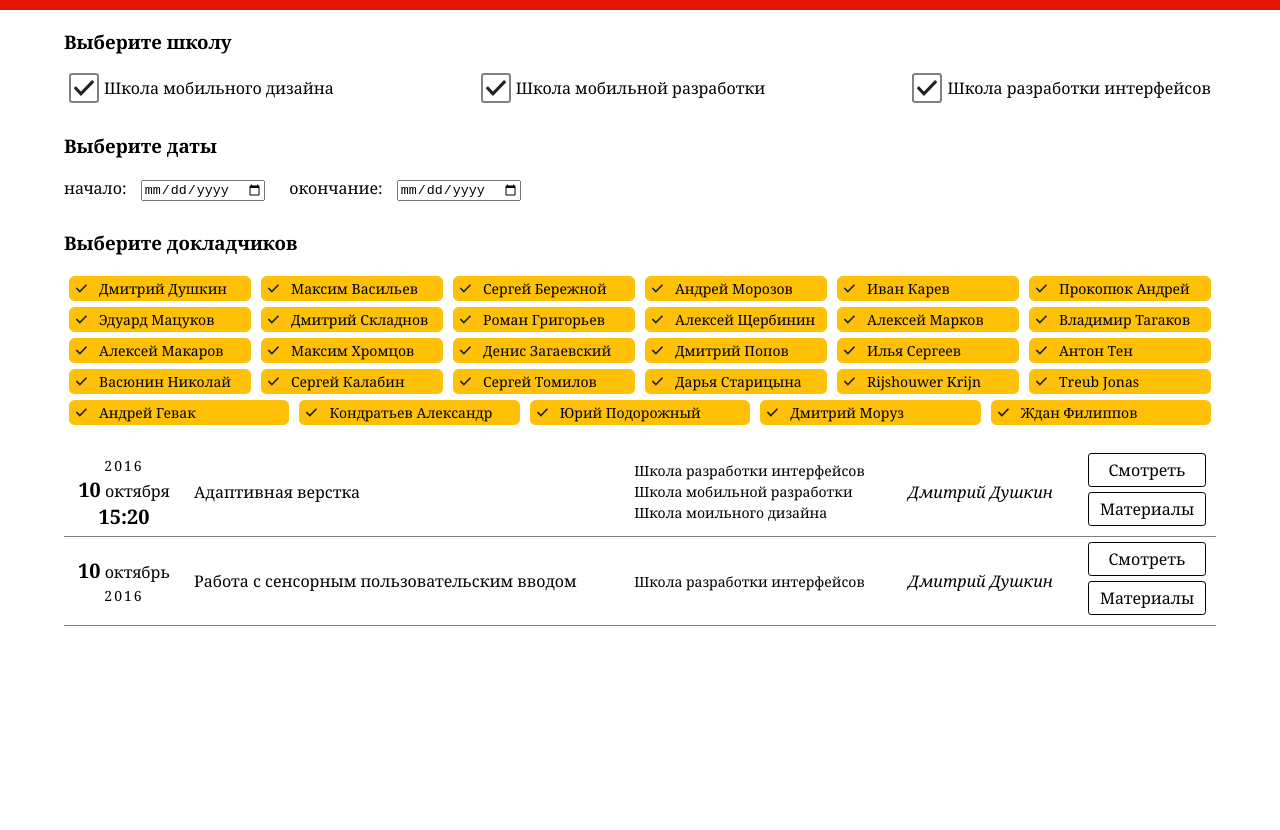
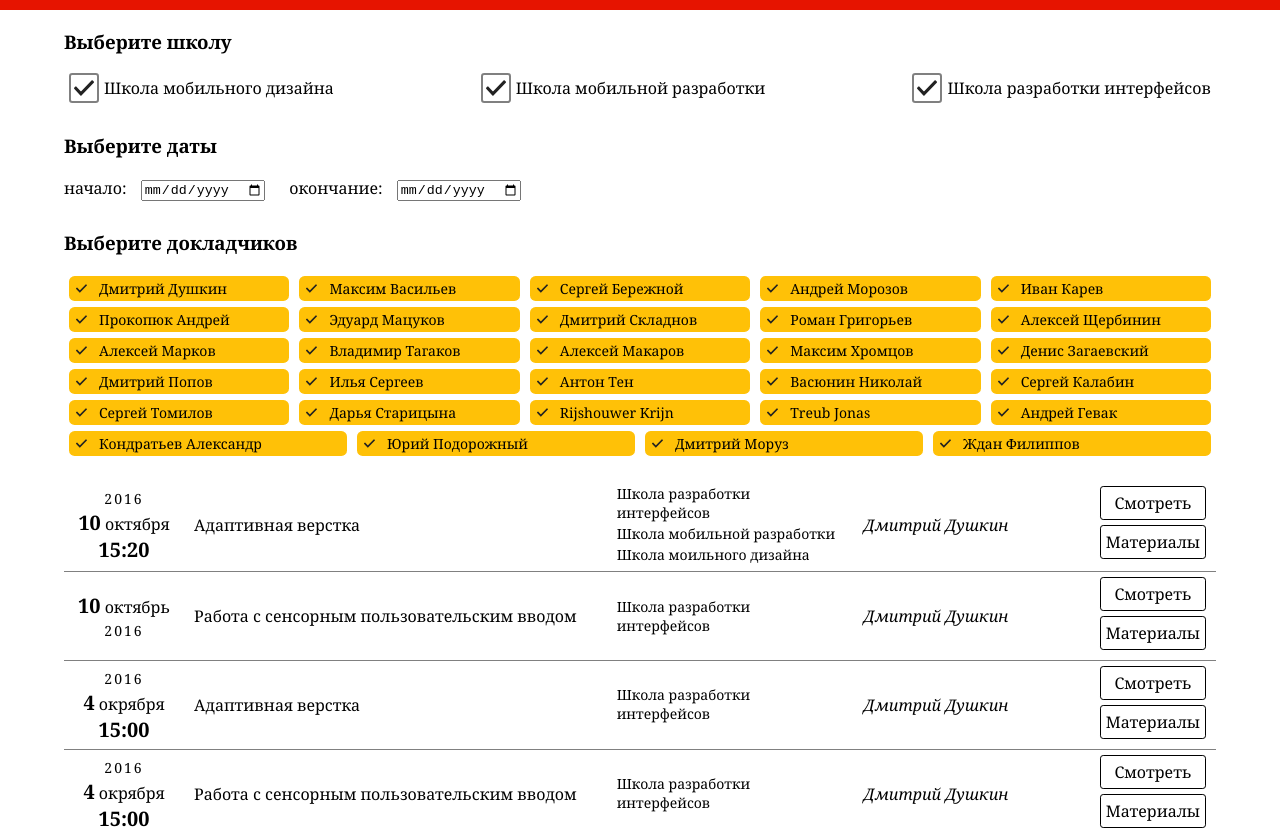
Before and after one commit to VladimirTyalo/yandex-school, a plain HTML site: page index.html in a window 1280 px wide. Shown: the part 147-977 px from the top of the page. Before the commit the page ends 800 px from the top, so only its background shows below. Drawn offline with Linux system fonts and the light colour scheme.

Commit message:
feature(view) add lectures view

```diff
--- a/schedule-data.js
+++ b/schedule-data.js
@@ -540,7 +540,8 @@ var lectures = [
     "lecture-id": "312",
     "date": "2016-11-29T15:00:00.000Z",
     "schools": [
-      "design"
+      "design",
+      "interfaces"
     ],
     "title": "Айдентика",
     "speaker": "",
--- a/schedule.css
+++ b/schedule.css
@@ -65,7 +65,6 @@ ul {
 .schools-controller label {
   cursor: pointer;
   position: relative;
-
   padding: 5px 5px 5px 40px;
   margin-bottom: 10px;
 }
@@ -74,10 +73,7 @@ ul {
   flex: 1 0 100%;
   display: flex;
   flex-direction: row;
-  justify-content: stretch;
   flex-wrap: wrap;
-  align-items: flex-start;
-  overflow: hidden;
 }
 
 .speaker-controller__title {
@@ -85,7 +81,7 @@ ul {
 }
 
 .speaker-controller label {
-  flex: 1 0 160px;
+  flex: 1 1 200px;
   font-size: 14px;
   cursor: pointer;
   opacity: 0.4;
--- a/schedule.js
+++ b/schedule.js
@@ -73,16 +73,32 @@
     },
     init: function () {
       speakerView.init();
+
+      var filterObj = { schools: ["mobile", "design", "interfaces"] };
+      scheduleView.init(controller.getSchoolLectures(filterObj));
     }
 
   };
 
   var scheduleView = {
     init: function (lectureList) {
-
+      scheduleView.render(lectureList);
     },
     render: function (lectureList) {
+      var $lectures = document.querySelector(".lectures");
+      var fragment = document.createDocumentFragment();
 
+      lectureList.forEach(function (lecture) {
+        var $lectureItem = document.createElement("li");
+        $lectureItem.setAttribute("class", "lectures__item");
+
+
+        $lectureItem.appendChild(lectureView.init(lecture));
+        fragment.appendChild($lectureItem);
+
+      });
+
+      $lectures.appendChild(fragment);
     }
   };
 
@@ -114,16 +130,16 @@
   };
 
   var lectureView = {
-    init: function (lecture, $lectureItem) {
+    init: function (lecture) {
       var fragment = document.createDocumentFragment();
 
       var $lectureDate = document.createElement("div");
-      $lectureDate.setAttribute("class", "lectures_date");
+      $lectureDate.setAttribute("class", "lectures__date");
       $lectureDate.innerHTML = getLectureDateHTML(lecture);
 
       var $lectureTitle = document.createElement("div");
       $lectureTitle.setAttribute("class", "lectures__title");
-      $lecturesTitle.innerHTML = lecture.title;
+      $lectureTitle.innerHTML = lecture.title;
 
       var $lectureSchools = document.createElement("div");
       $lectureSchools.setAttribute("class", "lectures__schools");
@@ -143,7 +159,7 @@
       fragment.appendChild($lectureSpeakers);
       fragment.appendChild($lectureInfo);
 
-      $lectureInfo.appendChild(fragment);
+      return fragment;
     }
   };
 
@@ -174,13 +190,13 @@ function getLectureSpeakersHTML(lecture) {
       return acc;
     }, "");
   } else {
-    return `<a href="#" class="lectures__speaker">${speaker.name}</a>`;
+    return `<a href="#" class="lectures__speaker">${lecture.speaker.name}</a>`;
   }
 }
 
 function getLectureSchoolsHTML(lecture) {
   return lecture.schools.reduce(function (acc, school) {
-    acc += `<div class="lectures__school">${school}</div>`;
+    acc += `<div class="lectures__school">${getSchoolName(school)}</div>`;
     return acc;
   }, "");
 }
@@ -190,6 +206,13 @@ function getTime(date) {
   var mins = date.getMinutes();
 
   return `${hours < 10 ? "0" + hours : hours}:${mins < 10 ? "0" + mins : mins}`;
+}
+
+function getSchoolName(shortName) {
+  var map = {interfaces: "Школа разработки интерфейсов",
+             design: "Школа мобильного дизайна",
+            mobile: "Школа мобильной разработки"};
+  return map[shortName];
 }
 
 function getMonthName(month) {
```
